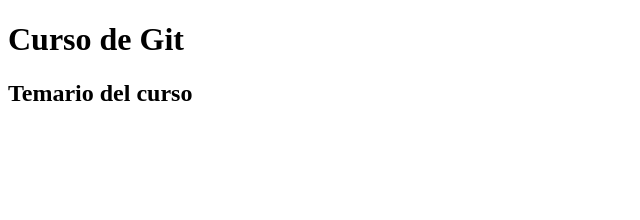
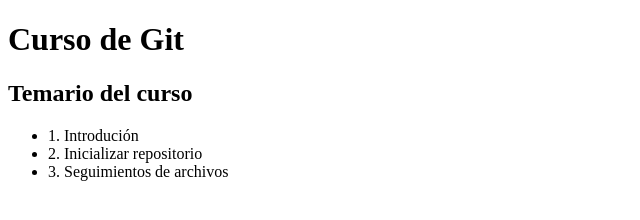
Before and after one commit to EzeLedes/Proyecto, a plain HTML site: page index.html in a window 1280 px wide. Shown: the whole page, without its empty margins (0-640 px from the left). Drawn offline with Linux system fonts and the light colour scheme.

Commit message:
Se actualiza el temario en index.html

```diff
--- a/index.html
+++ b/index.html
@@ -8,5 +8,10 @@
     <h1>Curso de Git</h1>
 
     <h2>Temario del curso</h2>
+    <ul>
+<li>1. Introdución</li>
+<li>2. Inicializar repositorio</li>
+<li>3. Seguimientos de archivos</li>
+    </ul>
 </body>
 </html>
```
